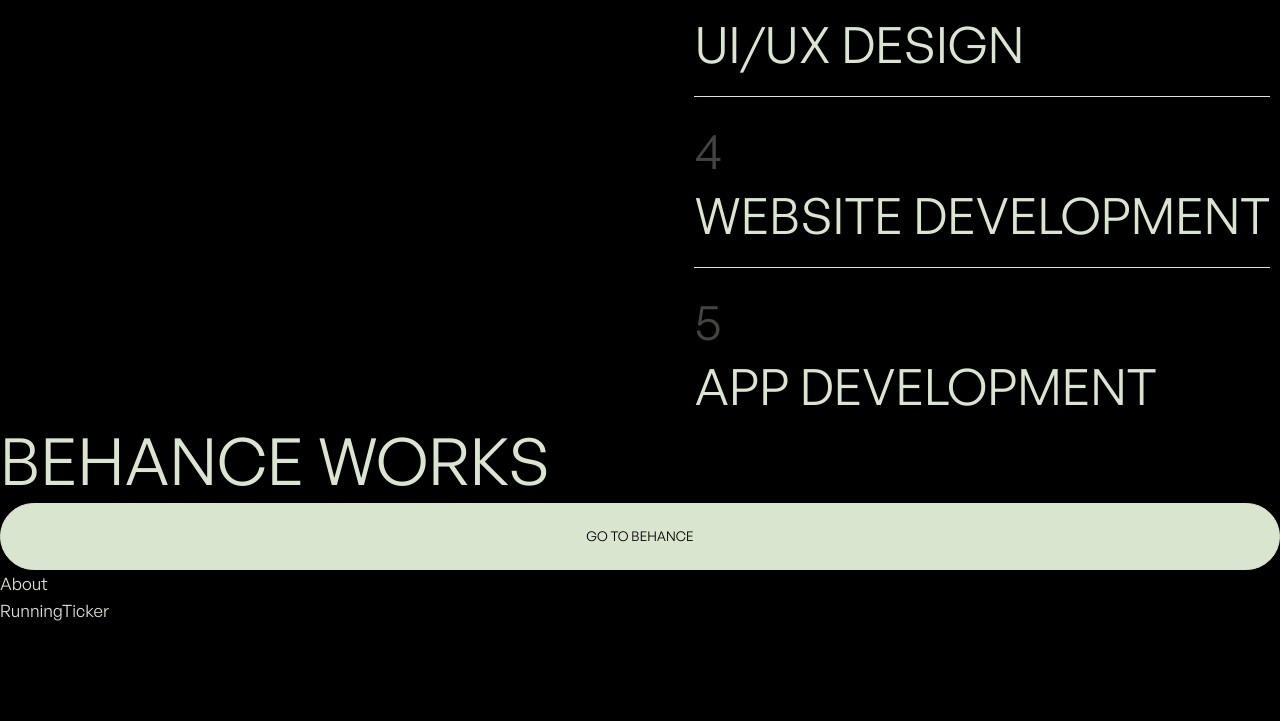
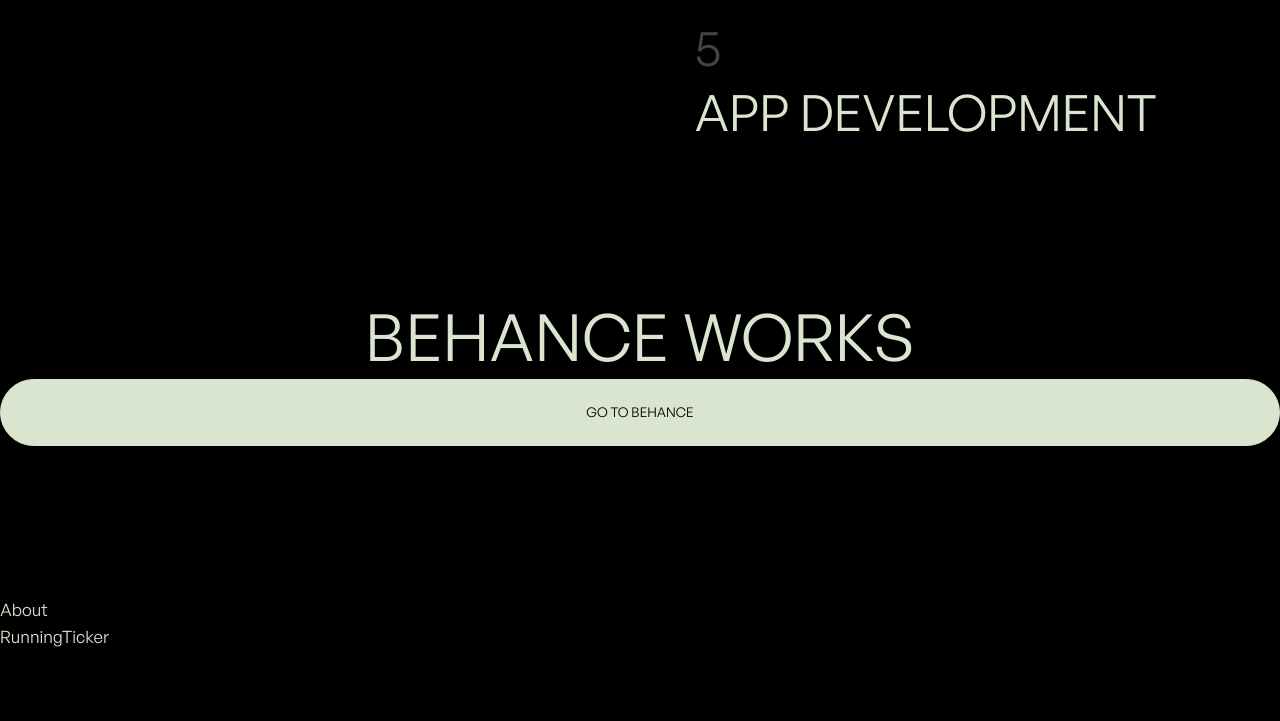
Before and after one commit to Artem-Kysylov/portfolio-website, a Next.js app: page / in a window 1280 px wide. Shown: the part 3794-4515 px from the top of the page. Built offline with nearby package versions, Linux system fonts and the light colour scheme.

Commit message:
edits of components

```diff
--- a/src/components/sections/behance/Behance.jsx
+++ b/src/components/sections/behance/Behance.jsx
@@ -5,10 +5,13 @@
 // Import components
 import Button from '@/components/button/Button'
 
+// helpful link
+// https://blog.olivierlarose.com/tutorials/smooth-parallax-scroll
+
 const Behance = () => {
   return (
     <section className={styles.behance__section}>
-      <h2>behance works</h2>
+      <h2 className={styles.behance__title}>behance works</h2>
       <div></div>
       <Button
         text='go to behance'
--- a/src/components/sections/behance/styles.module.css
+++ b/src/components/sections/behance/styles.module.css
@@ -0,0 +1,8 @@
+.behance__section {
+    margin-bottom: 150px;
+}
+
+.behance__title {
+    width: 100%;
+    text-align: center;
+}
--- a/src/components/sections/hero/styles.module.css
+++ b/src/components/sections/hero/styles.module.css
@@ -1,5 +1,5 @@
 .hero {
-    height: 100vh;
+    height: 100%;
     width: 100%;
     margin: 80px 0 100px 0;
     position: relative;
--- a/src/components/sections/services/styles.module.css
+++ b/src/components/sections/services/styles.module.css
@@ -1,3 +1,7 @@
+.services__section {
+    margin-bottom: 150px;
+}
+
 .services__title {
     width: 100%;
     text-align: center;
```
